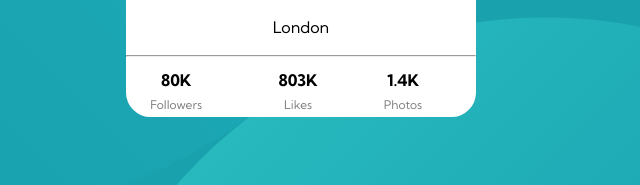
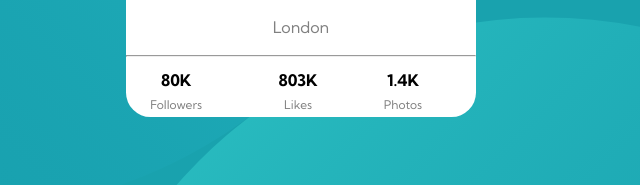
Before and after one commit to Mattvp21/HTML-CSS-challenge, a plain HTML site: page index.html in a window 1280 px wide. Shown: the part 373-558 px from the top of the page, 339-979 px from the left. Drawn offline with Linux system fonts and the light colour scheme.

Commit message:
Update index.html

```diff
--- a/index.html
+++ b/index.html
@@ -25,7 +25,7 @@
   <img class="victor" src="images/image-victor.jpg" alt="vic">
 <div class=innerbox>
   <p class="crest">Victor Crest <span class="grey">26</span></p>
- <p>London</p>
+ <p class="grey">London</p>
 <hr>
 <table>
   <tr>
```
